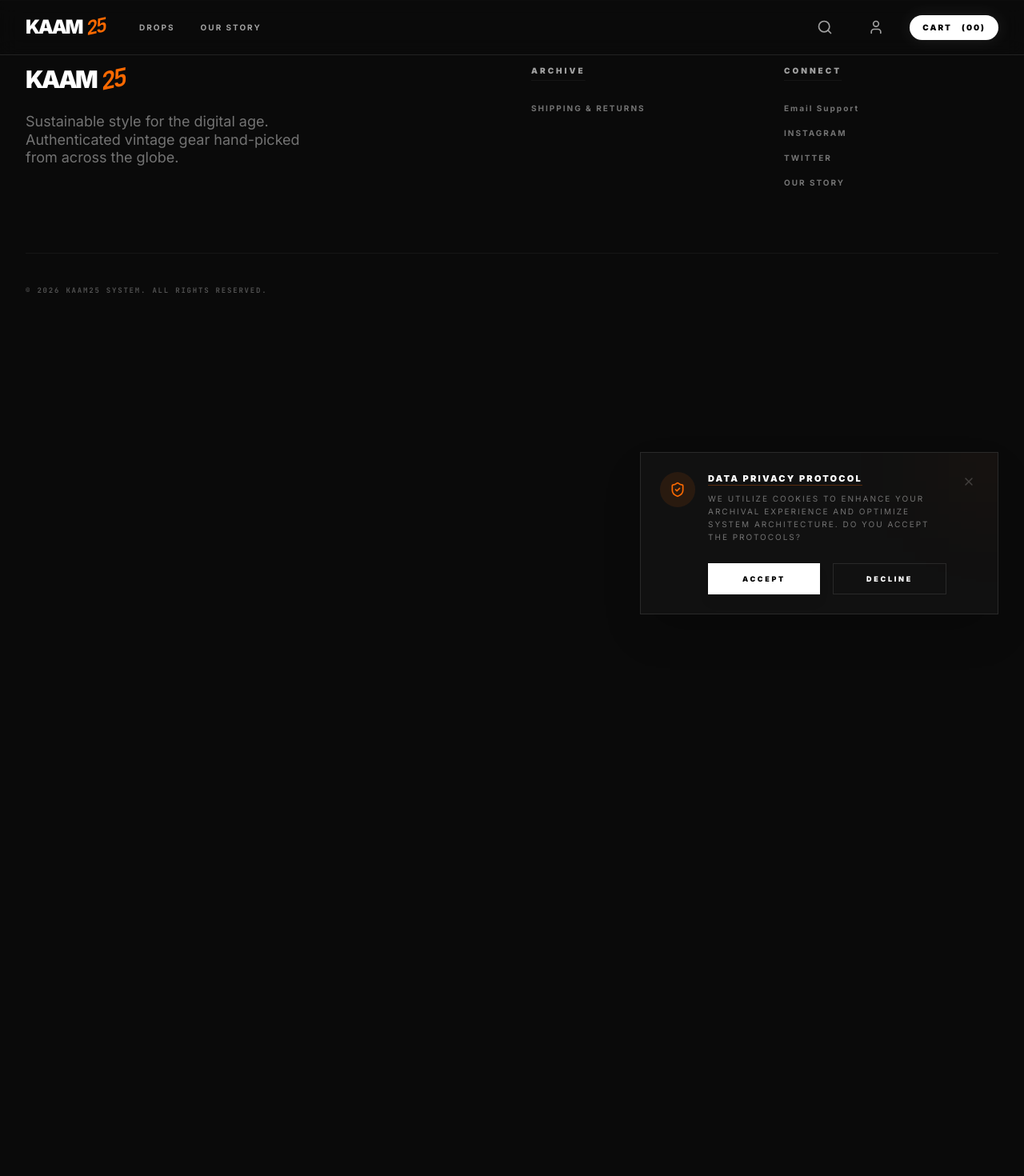
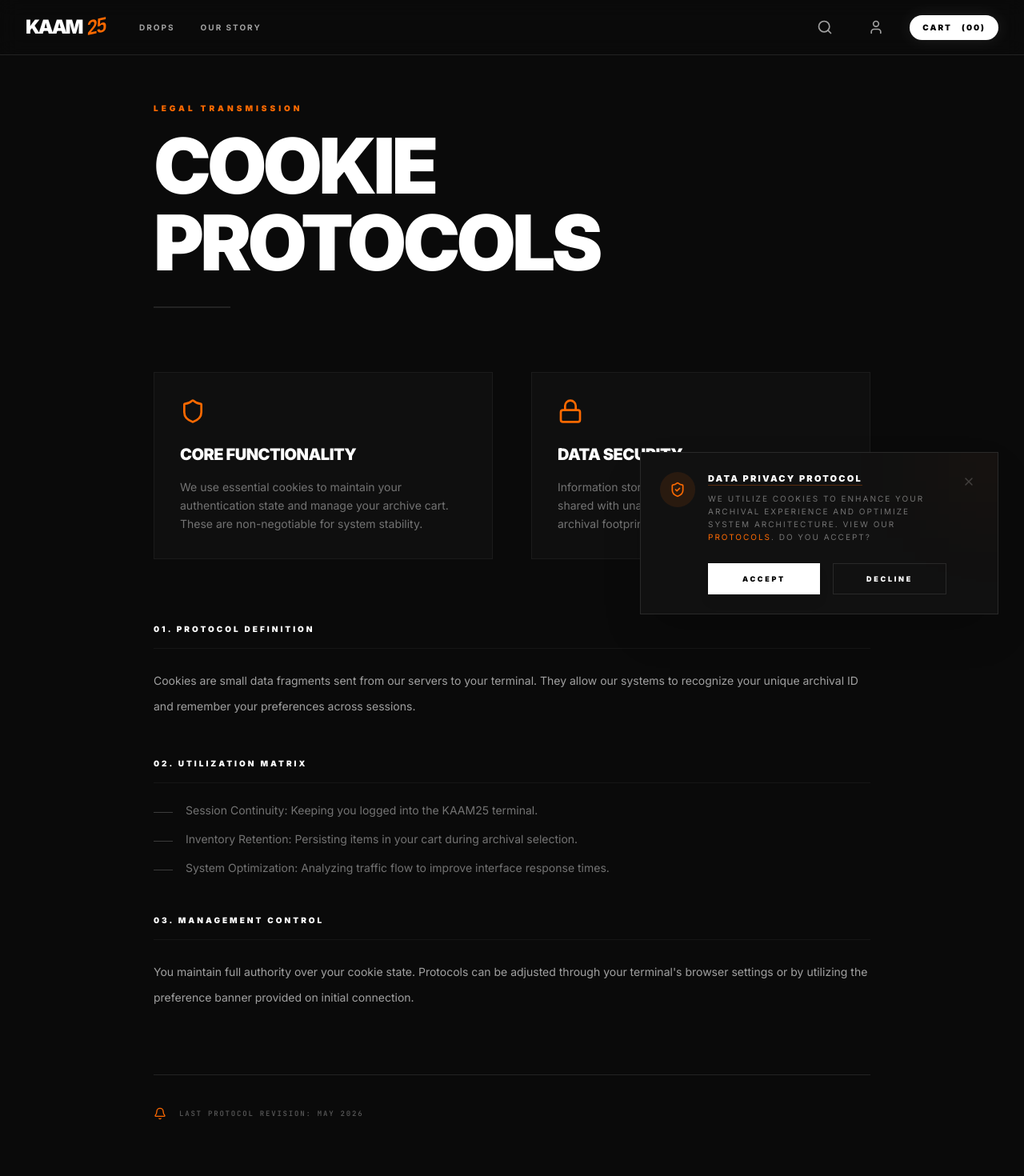
Before and after one commit to hellisop0-create/e-commerce, a React (Vite) app: page /cookie-policy in a window 1280 px wide. Shown: the top 1470 px of the page at 80% size. Before the commit the page ends 800 px from the top, so only its background shows below. Built offline with nearby package versions, Linux system fonts and the light colour scheme; no server answers.

Commit message:
feat: Add Cookie Policy page and integration
Introduces a new dedicated page for the cookie policy and integrates it into the application's navigation and cookie banner. This enhances transparency and user awareness regarding data usage.

```diff
--- a/src/App.tsx
+++ b/src/App.tsx
@@ -15,6 +15,7 @@ import { AdminPage } from './pages/AdminPage';
 import OrdersPage from './pages/OrdersPage';
 import SearchPage from './pages/SearchPage';
 import ShippingReturns from './pages/ShippingReturns';
+import CookiePolicy from './pages/CookiePolicy';
 
 export default function App() {
   const [isCartOpen, setIsCartOpen] = useState(false);
@@ -37,6 +38,7 @@ export default function App() {
               <Route path="/inventory" element={<AdminPage />} />
               <Route path="/orders" element={<OrdersPage />} />
               <Route path="/shipping-returns" element={<ShippingReturns />} />
+              <Route path="/cookie-policy" element={<CookiePolicy />} />
               <Route path="/search" element={<SearchPage />} />
             </Routes>
 
--- a/src/components/CookieBanner.tsx
+++ b/src/components/CookieBanner.tsx
@@ -1,5 +1,6 @@
 import React, { useState, useEffect } from 'react';
 import { motion, AnimatePresence } from 'motion/react';
+import { Link } from 'react-router-dom';
 import { ShieldCheck, X } from 'lucide-react';
 
 export const CookieBanner: React.FC = () => {
@@ -45,7 +46,7 @@ export const CookieBanner: React.FC = () => {
                   Data Privacy Protocol
                 </h4>
                 <p className="text-[10px] font-medium text-neutral-500 uppercase tracking-widest leading-relaxed mb-6">
-                  We utilize cookies to enhance your archival experience and optimize system architecture. Do you accept the protocols?
+                  We utilize cookies to enhance your archival experience and optimize system architecture. View our <Link to="/cookie-policy" className="text-orange-500 hover:underline">Protocols</Link>. Do you accept?
                 </p>
 
                 <div className="flex gap-4">
--- a/src/components/Footer.tsx
+++ b/src/components/Footer.tsx
@@ -121,6 +121,8 @@ export const Footer: React.FC = () => {
           © 2026 KAAM25 SYSTEM. ALL RIGHTS RESERVED.
         </p>
         <div className="flex items-center gap-8 text-[9px] font-mono uppercase font-bold tracking-widest text-neutral-600">
+          <Link to="/cookie-policy" className="hover:text-white transition-colors">Cookie Policy</Link>
+          <a href="#" className="hover:text-white transition-colors">Privacy Protocal</a>
         </div>
       </div>
     </footer>
--- /dev/null
+++ b/src/pages/CookiePolicy.tsx
@@ -0,0 +1,102 @@
+import React from 'react';
+import { motion } from 'motion/react';
+import { Shield, Lock, Bell } from 'lucide-react';
+
+export default function CookiePolicy() {
+  return (
+    <div className="min-h-screen pt-32 pb-20 px-8 bg-[#0A0A0A]">
+      <div className="max-w-4xl mx-auto">
+        <motion.div
+          initial={{ opacity: 0, y: 20 }}
+          animate={{ opacity: 1, y: 0 }}
+          className="mb-20"
+        >
+          <span className="text-[10px] font-black uppercase text-orange-500 tracking-[0.4em] mb-4 block">
+            Legal Transmission
+          </span>
+          <h1 className="text-6xl md:text-8xl font-black uppercase tracking-tighter leading-none mb-8">
+            Cookie <br/> Protocols
+          </h1>
+          <div className="h-[2px] w-24 bg-white/10" />
+        </motion.div>
+
+        <div className="grid grid-cols-1 md:grid-cols-2 gap-12 mb-20">
+          <motion.div
+            initial={{ opacity: 0, x: -20 }}
+            animate={{ opacity: 1, x: 0 }}
+            transition={{ delay: 0.1 }}
+            className="p-8 border border-white/5 bg-white/[0.02]"
+          >
+            <Shield className="w-8 h-8 text-orange-500 mb-6" />
+            <h3 className="text-xl font-black uppercase tracking-tight mb-4">Core Functionality</h3>
+            <p className="text-neutral-500 text-sm leading-relaxed font-medium">
+              We use essential cookies to maintain your authentication state and manage your archive cart. These are non-negotiable for system stability.
+            </p>
+          </motion.div>
+
+          <motion.div
+            initial={{ opacity: 0, x: 20 }}
+            animate={{ opacity: 1, x: 0 }}
+            transition={{ delay: 0.2 }}
+            className="p-8 border border-white/5 bg-white/[0.02]"
+          >
+            <Lock className="w-8 h-8 text-orange-500 mb-6" />
+            <h3 className="text-xl font-black uppercase tracking-tight mb-4">Data Security</h3>
+            <p className="text-neutral-500 text-sm leading-relaxed font-medium">
+              Information stored via cookies is encrypted and never shared with unauthorized external entities. Your archival footprint remains secure.
+            </p>
+          </motion.div>
+        </div>
+
+        <div className="space-y-12">
+          <section>
+            <h4 className="text-[10px] font-black uppercase tracking-[0.3em] text-white mb-6 border-b border-white/5 pb-4">
+              01. Protocol Definition
+            </h4>
+            <p className="text-neutral-400 text-sm leading-8 font-medium">
+              Cookies are small data fragments sent from our servers to your terminal. They allow our systems to recognize your unique archival ID and remember your preferences across sessions.
+            </p>
+          </section>
+
+          <section>
+            <h4 className="text-[10px] font-black uppercase tracking-[0.3em] text-white mb-6 border-b border-white/5 pb-4">
+              02. Utilization Matrix
+            </h4>
+            <ul className="space-y-4">
+              <li className="flex items-start gap-4 text-sm text-neutral-500">
+                <span className="w-6 h-[1px] bg-white/20 mt-3" />
+                <span>Session Continuity: Keeping you logged into the KAAM25 terminal.</span>
+              </li>
+              <li className="flex items-start gap-4 text-sm text-neutral-500">
+                <span className="w-6 h-[1px] bg-white/20 mt-3" />
+                <span>Inventory Retention: Persisting items in your cart during archival selection.</span>
+              </li>
+              <li className="flex items-start gap-4 text-sm text-neutral-500">
+                <span className="w-6 h-[1px] bg-white/20 mt-3" />
+                <span>System Optimization: Analyzing traffic flow to improve interface response times.</span>
+              </li>
+            </ul>
+          </section>
+
+          <section>
+            <h4 className="text-[10px] font-black uppercase tracking-[0.3em] text-white mb-6 border-b border-white/5 pb-4">
+              03. Management Control
+            </h4>
+            <p className="text-neutral-400 text-sm leading-8 font-medium">
+              You maintain full authority over your cookie state. Protocols can be adjusted through your terminal's browser settings or by utilizing the preference banner provided on initial connection.
+            </p>
+          </section>
+        </div>
+
+        <div className="mt-20 pt-10 border-t border-white/10 flex items-center justify-between">
+          <div className="flex items-center gap-4">
+            <Bell className="w-4 h-4 text-orange-500" />
+            <span className="text-[9px] font-mono uppercase text-neutral-600 font-bold tracking-widest">
+              Last Protocol Revision: May 2026
+            </span>
+          </div>
+        </div>
+      </div>
+    </div>
+  );
+}
```
